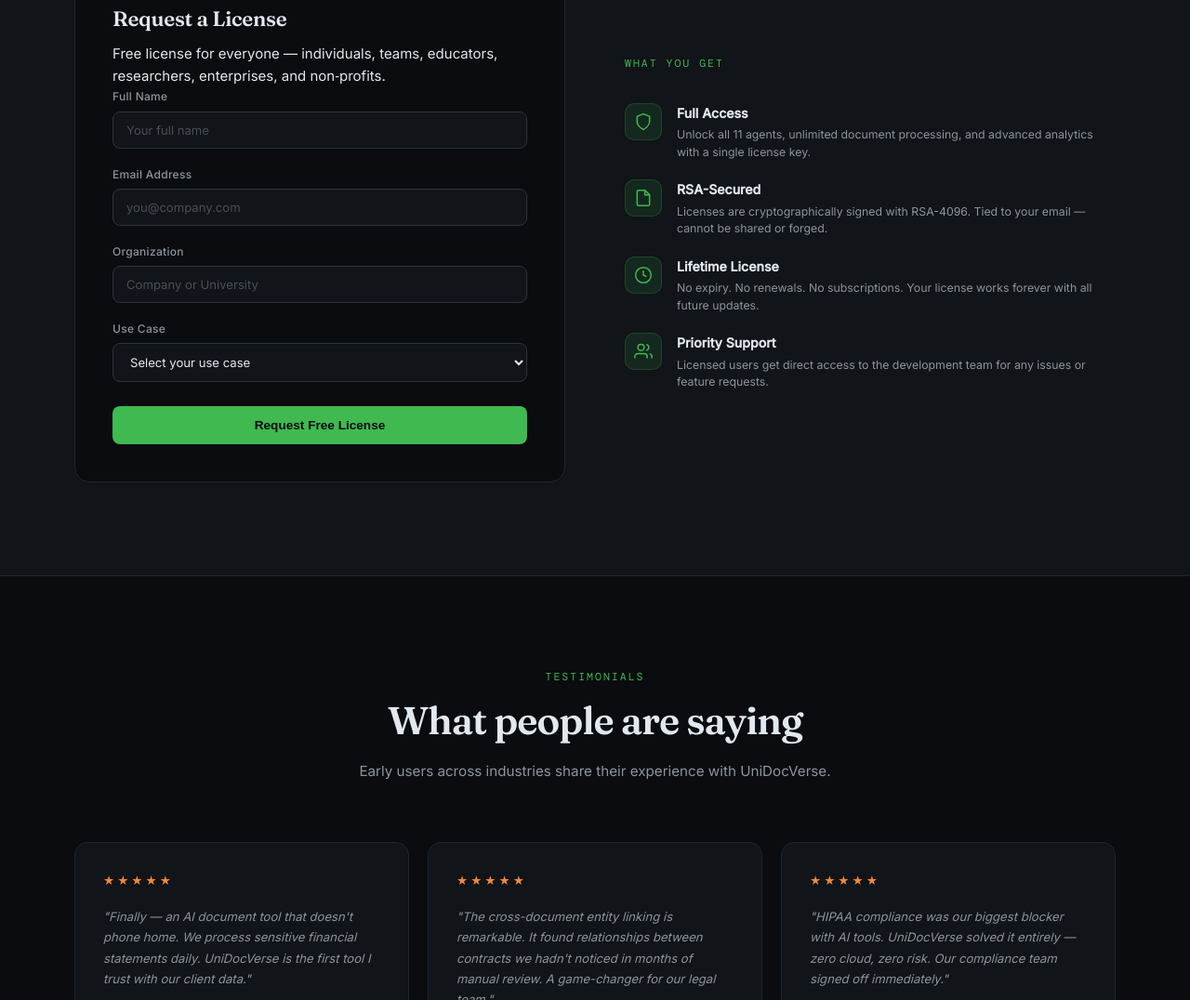
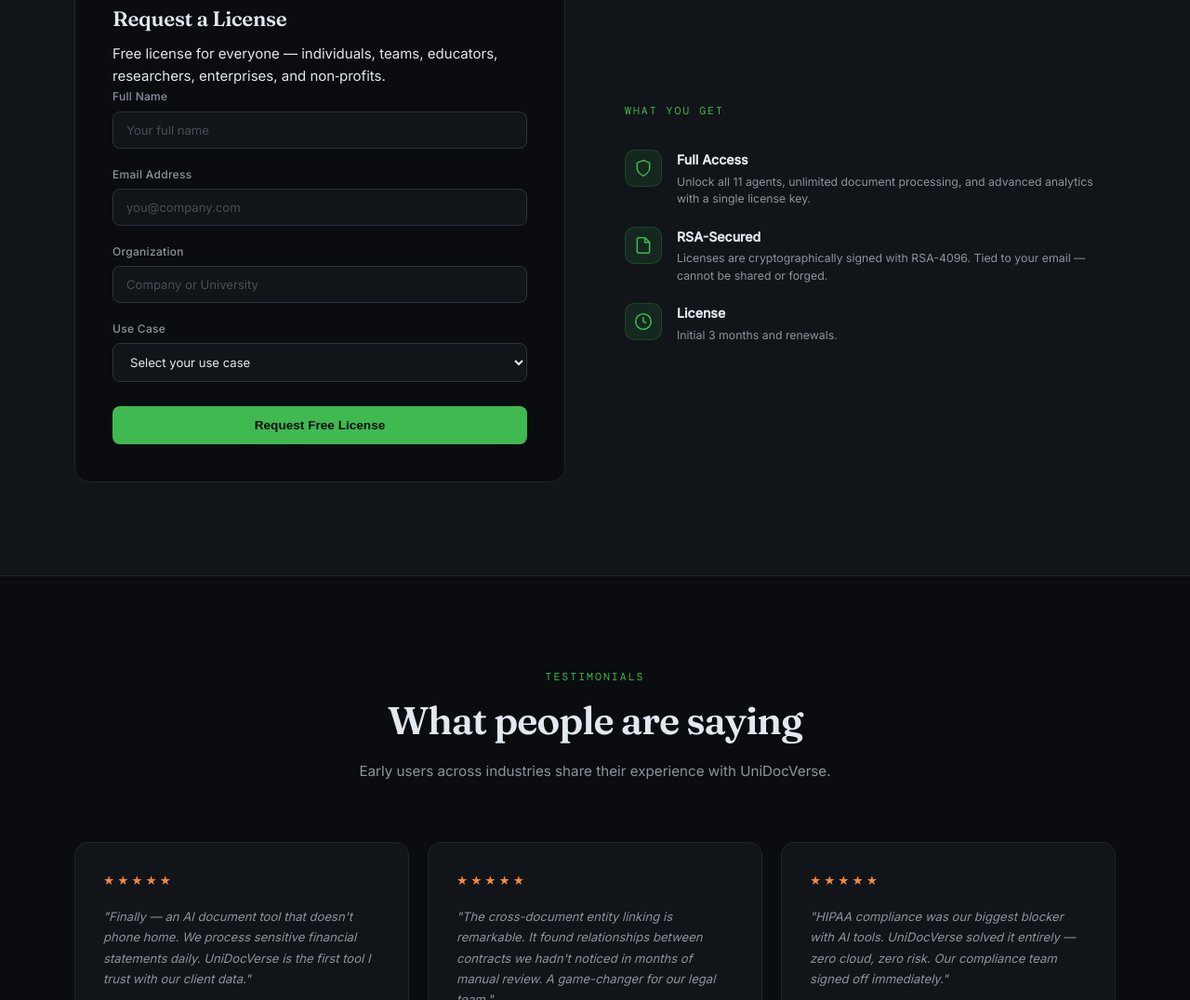
Before and after one commit to bommavj/unidocverse-website, a website: page index.html in a window 1280 px wide. Shown: the part 4383-5459 px from the top of the page at 93% size. Drawn offline with nearby package versions, Linux system fonts and the light colour scheme; no server answers; a web font is replaced by a local one.

Commit message:
initial license update

```diff
--- a/index.html
+++ b/index.html
@@ -1248,11 +1248,7 @@ Trusted across Law, Finance, Healthcare, Insurance, Government, Education, Real
         </div>
         <div class="license-perk">
           <div class="license-perk-icon"><svg viewBox="0 0 24 24" fill="none" stroke="currentColor" stroke-width="1.8"><circle cx="12" cy="12" r="10"/><polyline points="12 6 12 12 16 14"/></svg></div>
-          <div><h4>Lifetime License</h4><p>No expiry. No renewals. No subscriptions. Your license works forever with all future updates.</p></div>
-        </div>
-        <div class="license-perk">
-          <div class="license-perk-icon"><svg viewBox="0 0 24 24" fill="none" stroke="currentColor" stroke-width="1.8"><path d="M17 21v-2a4 4 0 0 0-4-4H5a4 4 0 0 0-4 4v2"/><circle cx="9" cy="7" r="4"/><path d="M23 21v-2a4 4 0 0 0-3-3.87"/><path d="M16 3.13a4 4 0 0 1 0 7.75"/></svg></div>
-          <div><h4>Priority Support</h4><p>Licensed users get direct access to the development team for any issues or feature requests.</p></div>
+          <div><h4>License</h4><p>Initial 3 months and renewals.</p></div>
         </div>
       </div>
     </div>
```
